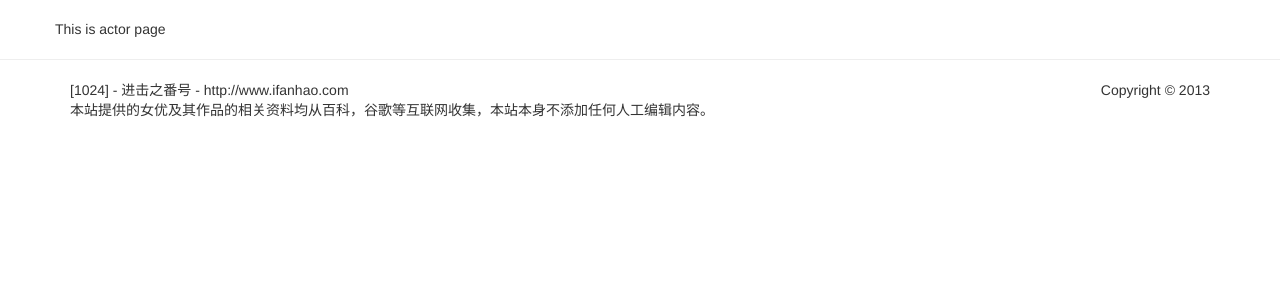
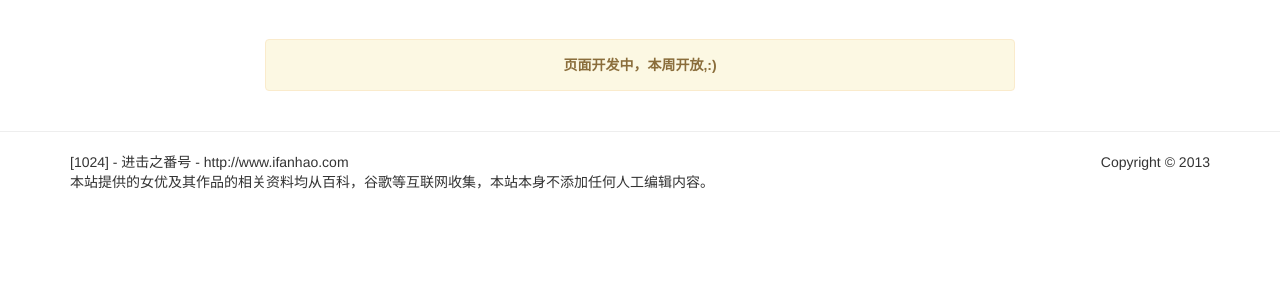
Before and after one commit to IamFive/ifanhao, a Python web app: template ifanhao/templates/actors/get_av_list.html in a window 1280 px wide. Shown: the part 51-351 px from the top of the page. Run offline with Jinja, Linux system fonts and the light colour scheme; the template is opened without the code that fills it, so the values that code supplies are empty; some libraries are stand-ins or nearby versions.

Commit message:
actors page

```diff
--- a/ifanhao/templates/actors/get_av_list.html
+++ b/ifanhao/templates/actors/get_av_list.html
@@ -1,5 +1,9 @@
 {% extends "basic.html" %} {% block title %} 番号 {% endblock title %} {% block content %}
-<div class="row">
-This is actor page
-</div>
+	<div class="row mt20">
+		<div class="col-md-8 col-md-offset-2">
+			<div class="alert alert-warning text-center">
+				<strong>页面开发中，本周开放,:)</strong>
+			</div>
+		</div>
+	</div>
 {% endblock %}
```
